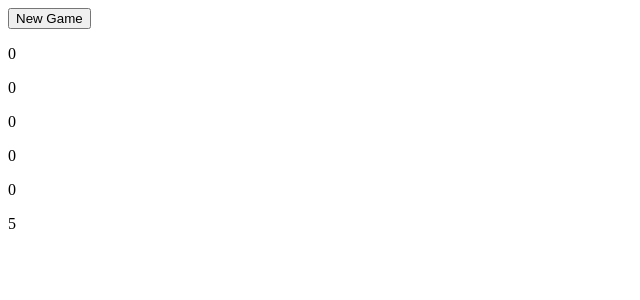
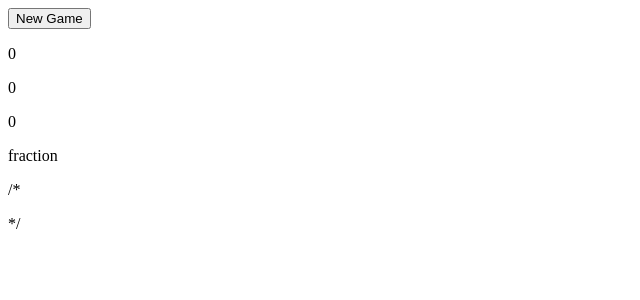
Before and after one commit to II-Paulus-II/project-week6, a React (Vite) app: page / in a window 1280 px wide. Shown: the top 300 px of the page, without its empty margins (0-640 px from the left). Built offline with nearby package versions, Linux system fonts and the light colour scheme.

Commit message:
stash code before preparation for rebuild

```diff
--- a/src/app.jsx
+++ b/src/app.jsx
@@ -10,6 +10,7 @@ import * as Game from "./game";
 /* ----- React JSX Object Imports ----- */
 
 import Info from "./info";
+import Detail from "./detail";
 import Button from "./button";
 
 
@@ -50,10 +51,16 @@ function App() {
       <Info stateVariable={numberObjectsHacked} />
       <Info stateVariable={currentLevel} />
       <Info stateVariable={sizeWallet} />
-      <Info stateVariable={clickDamage, dpsDamage} />
+      <Detail type="">
+        <Info stateVariable={clickDamage} />
+        <Info stateVariable={dpsDamage} />
+      </Detail>
       <Info />
-      <Info stateVariable={sizeBotnet, botnetEfficiency} />
-      <Info stateVariable={objectHP, maxObjectHP} />
+      <Detail type="fraction">
+        <Info stateVariable={sizeBotnet} />
+        <Info stateVariable={botnetEfficiency} />
+      </Detail>
+      /*<Detail stateVariable={objectHP, maxObjectHP} />*/
 
     </div>
   )
--- /dev/null
+++ b/src/detail.jsx
@@ -0,0 +1,7 @@
+export default function({type}) {
+  return (
+    <div>
+      <p>{type}</p>
+    </div>
+  );
+};
```
